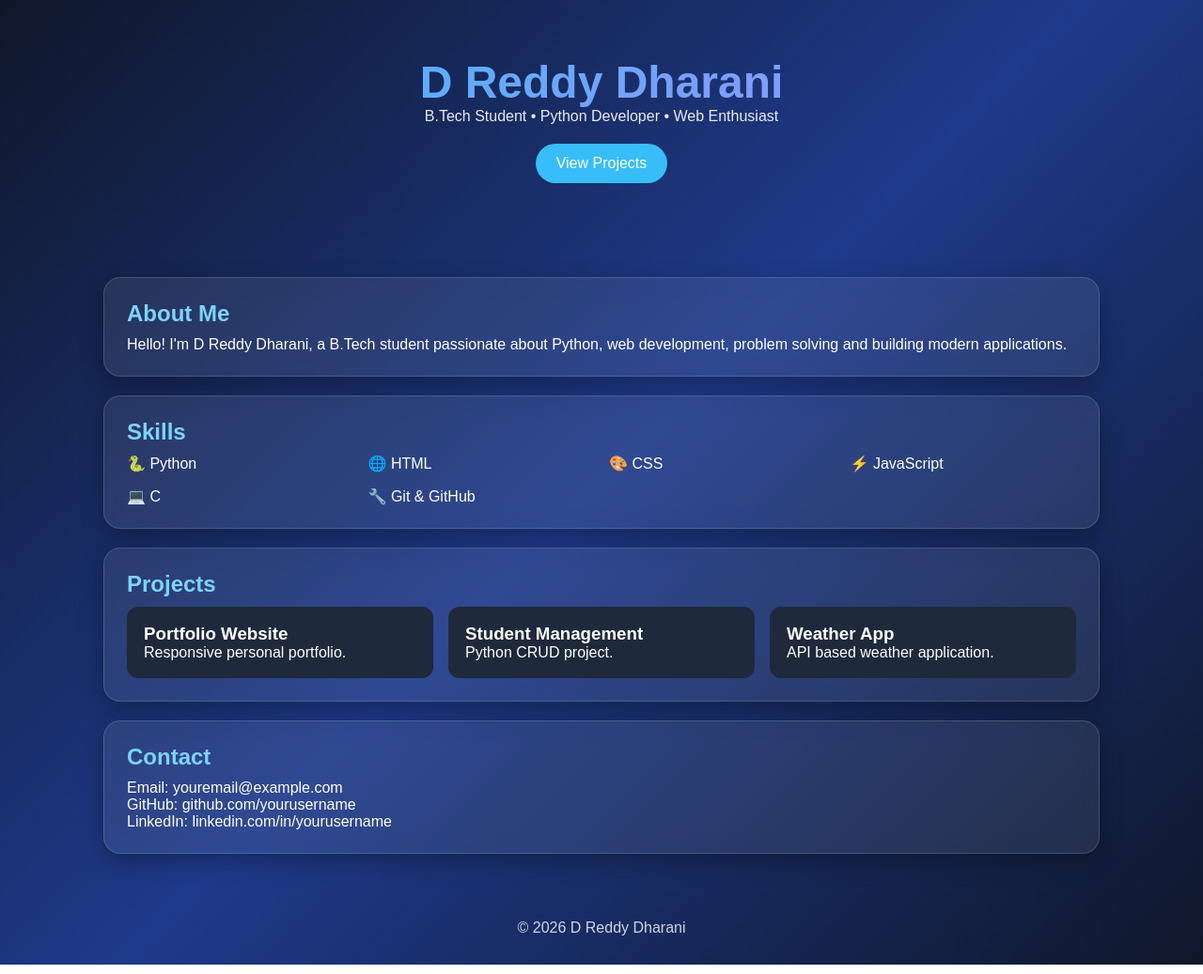
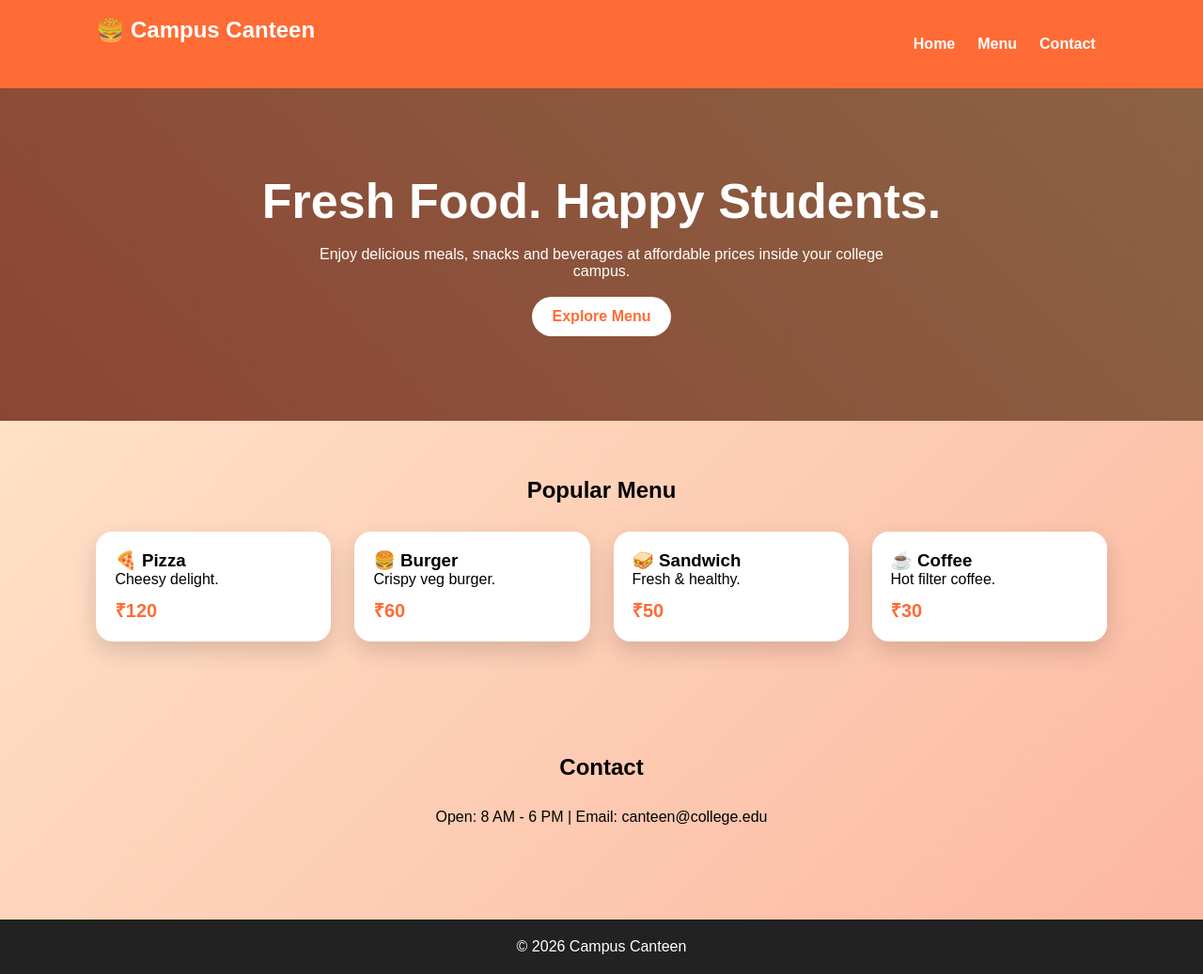
Before and after one commit to dandudharani/Dharani-s-profile, a plain HTML site: page index.html in a window 1280 px wide. Shown: the whole page at 94% size. Drawn offline with Linux system fonts and the light colour scheme.

Commit message:
Add files via upload

```diff
--- a/index.html
+++ b/index.html
@@ -1,15 +1,27 @@
-<!DOCTYPE html><html lang="en"><head><meta charset="UTF-8"><meta name="viewport" content="width=device-width,initial-scale=1"><title>D Reddy Dharani | Portfolio</title>
+<!DOCTYPE html>
+<html><head><meta charset="UTF-8"><meta name="viewport" content="width=device-width,initial-scale=1">
+<title>Campus Canteen</title>
 <style>
-*{margin:0;padding:0;box-sizing:border-box}body{font-family:Arial,sans-serif;background:linear-gradient(135deg,#0f172a,#1e3a8a,#0f172a);color:#fff}
-header{padding:60px 20px;text-align:center}.name{font-size:3rem;font-weight:700;background:linear-gradient(90deg,#38bdf8,#a78bfa);-webkit-background-clip:text;color:transparent}
-.tag{opacity:.9}.btn{display:inline-block;margin-top:20px;padding:12px 22px;background:#38bdf8;color:#fff;text-decoration:none;border-radius:30px}
-.wrap{max-width:1100px;margin:auto;padding:20px}.card{background:rgba(255,255,255,.08);backdrop-filter:blur(10px);border:1px solid rgba(255,255,255,.15);border-radius:18px;padding:24px;margin:20px 0;box-shadow:0 8px 25px rgba(0,0,0,.3)}
-h2{color:#7dd3fc;margin-bottom:10px}ul{padding-left:20px}.grid{display:grid;grid-template-columns:repeat(auto-fit,minmax(220px,1fr));gap:16px}.project{padding:18px;border-radius:12px;background:#1e293b}footer{text-align:center;padding:30px;opacity:.8}
-</style></head><body>
-<header><div class="name">D Reddy Dharani</div><p class="tag">B.Tech Student • Python Developer • Web Enthusiast</p><a class="btn" href="#projects">View Projects</a></header>
-<div class="wrap">
-<div class="card"><h2>About Me</h2><p>Hello! I'm D Reddy Dharani, a B.Tech student passionate about Python, web development, problem solving and building modern applications.</p></div>
-<div class="card"><h2>Skills</h2><div class="grid"><div>🐍 Python</div><div>🌐 HTML</div><div>🎨 CSS</div><div>⚡ JavaScript</div><div>💻 C</div><div>🔧 Git & GitHub</div></div></div>
-<div class="card" id="projects"><h2>Projects</h2><div class="grid"><div class="project"><h3>Portfolio Website</h3><p>Responsive personal portfolio.</p></div><div class="project"><h3>Student Management</h3><p>Python CRUD project.</p></div><div class="project"><h3>Weather App</h3><p>API based weather application.</p></div></div></div>
-<div class="card"><h2>Contact</h2><p>Email: youremail@example.com<br>GitHub: github.com/yourusername<br>LinkedIn: linkedin.com/in/yourusername</p></div>
-</div><footer>© 2026 D Reddy Dharani</footer></body></html>
+*{margin:0;padding:0;box-sizing:border-box}body{font-family:Arial,sans-serif;background:linear-gradient(135deg,#ffecd2,#fcb69f)}
+header{background:#ff6b35;color:#fff;padding:18px 8%;display:flex;justify-content:space-between;align-items:center;position:sticky;top:0}
+nav a{color:#fff;text-decoration:none;margin:0 12px;font-weight:bold}
+.hero{padding:90px 20px;text-align:center;color:#fff;background:linear-gradient(rgba(0,0,0,.45),rgba(0,0,0,.45)),linear-gradient(45deg,#ff7e5f,#feb47b)}
+.hero h1{font-size:52px}.hero p{margin:18px auto;max-width:650px}.btn{display:inline-block;background:#fff;color:#ff6b35;padding:12px 22px;border-radius:30px;text-decoration:none;font-weight:bold}
+.section{padding:60px 8%}h2{text-align:center;margin-bottom:30px}
+.grid{display:grid;grid-template-columns:repeat(auto-fit,minmax(220px,1fr));gap:25px}
+.card{background:#fff;border-radius:18px;padding:20px;box-shadow:0 10px 25px rgba(0,0,0,.15);transition:.3s}.card:hover{transform:translateY(-8px)}
+.price{color:#ff6b35;font-weight:bold;font-size:20px;margin-top:10px}
+footer{background:#222;color:#fff;text-align:center;padding:20px;margin-top:40px}
+</style></head>
+<body>
+<header><h2>🍔 Campus Canteen</h2><nav><a href="#">Home</a><a href="#menu">Menu</a><a href="#contact">Contact</a></nav></header>
+<section class="hero"><h1>Fresh Food. Happy Students.</h1><p>Enjoy delicious meals, snacks and beverages at affordable prices inside your college campus.</p><a class="btn" href="#menu">Explore Menu</a></section>
+<section id="menu" class="section"><h2>Popular Menu</h2><div class="grid">
+<div class="card"><h3>🍕 Pizza</h3><p>Cheesy delight.</p><div class="price">₹120</div></div>
+<div class="card"><h3>🍔 Burger</h3><p>Crispy veg burger.</p><div class="price">₹60</div></div>
+<div class="card"><h3>🥪 Sandwich</h3><p>Fresh & healthy.</p><div class="price">₹50</div></div>
+<div class="card"><h3>☕ Coffee</h3><p>Hot filter coffee.</p><div class="price">₹30</div></div>
+</div></section>
+<section id="contact" class="section"><h2>Contact</h2><p style="text-align:center">Open: 8 AM - 6 PM | Email: canteen@college.edu</p></section>
+<footer>© 2026 Campus Canteen</footer>
+</body></html>
```
